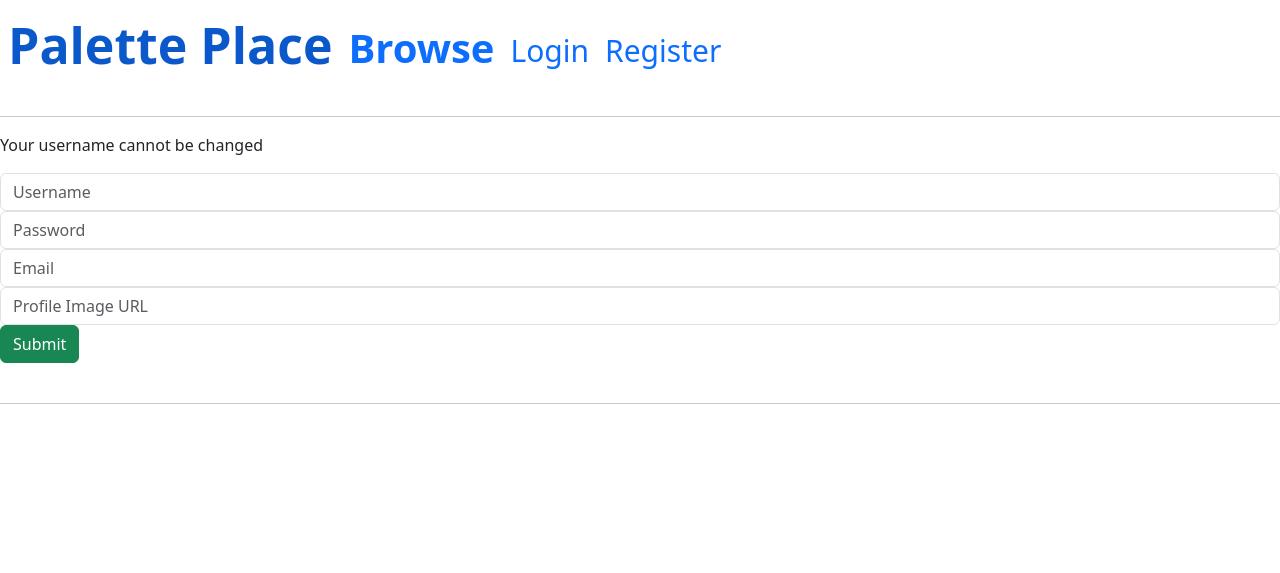
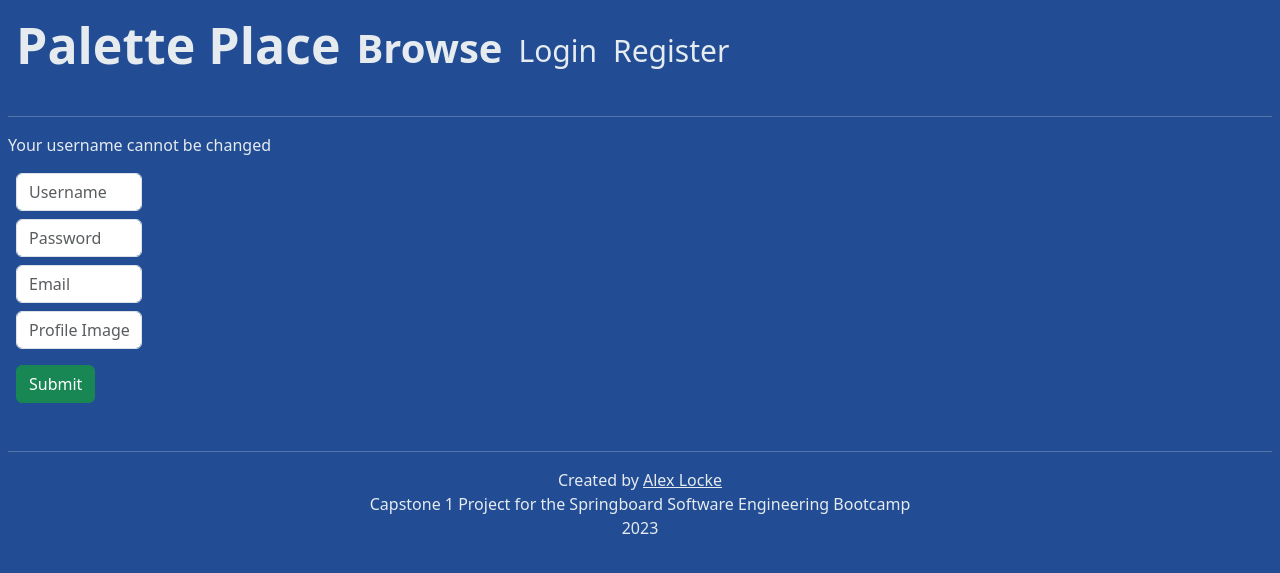
Before and after one commit to alocke8181/capstone-1, a Flask app: page /users/register in a window 1280 px wide. Shown: the top 573 px of the page. Run offline with Flask 3, Linux system fonts and the light colour scheme; some libraries are stand-ins or nearby versions.

Commit message:
added basic styling

```diff
--- a/code/static/stylesheets/base.css
+++ b/code/static/stylesheets/base.css
@@ -1,8 +1,32 @@
+body{
+    background-color: #224D94;
+    color:#E5EBEF;
+    margin-left: 8px;
+    margin-right: 8px;
+}
+
+body a{
+    color:#E5EBEF;
+}
+
+hr{
+    color:#E5EBEF;
+}
+
+#footer{
+    width:100%;
+    text-align: center;
+}
+
+#footer p{
+    margin-bottom: 0px;
+}
 
 #header-links{
     list-style-type: none;
     margin:0;
     padding:0;
+
 }
 
 #header-links li{
@@ -14,6 +38,7 @@
     display:block;
     padding: 8px;
     text-decoration: none;
+    color: #E5EBEF;
 }
 
 #home-link{
@@ -58,6 +83,10 @@
 .color-picker{
     display: inline-block;
     border: 2px solid black;
+    background-color: #E5EBEF;
+}
+.color-picker h4, .color-picker label{
+    color:#444D66;
 }
 
 input[type=color]{
@@ -97,6 +126,11 @@ input[type=color]{
     border: 2px solid black;
     text-align: center;
     margin: 2px;
+    background-color: #E5EBEF;
+}
+
+.palette-prev i, .palette-prev a{
+    color: #224D94
 }
 
 .color-main{
@@ -145,7 +179,7 @@ input[type=color]{
     text-align: center;
 }
 
-#footer {
+#more-button {
     width: 100%;
     margin: auto;
     text-align: center;
@@ -156,3 +190,34 @@ input[type=color]{
     margin: auto;
     text-align: center;
 }
+
+.btn-info{
+    background-color:#64B3D8;
+    color: #444D66;
+}
+
+.btn-secondary{
+    background-color: #64B3D8;
+    color: #444D66;
+}
+
+#info{
+    margin-left: 10px;
+}
+
+.login-field, .register-field{
+    width: 10%;
+    margin: 8px;
+}
+
+.edit-field{
+    margin-bottom: 8px;
+}
+
+.edit-password{
+    width: 40%;
+}
+
+button{
+    margin: 8px;
+}
--- a/code/templates/base.html
+++ b/code/templates/base.html
@@ -47,6 +47,13 @@
     {% endblock %}
     <br>
     <hr>
+    <div id="footer">
+        <p>Created by <a href="https://www.linkedin.com/in/alex-locke-2019/">Alex Locke</a>
+        <p>Capstone 1 Project for the Springboard Software Engineering Bootcamp</p>
+        <p>2023</p>
+    </div>
+
+
     <script src="https://unpkg.com/jquery"></script>
     <script src="https://unpkg.com/axios/dist/axios.js"></script>
     {% block scripts %}
--- a/code/templates/palettes/browse.html
+++ b/code/templates/palettes/browse.html
@@ -9,7 +9,7 @@
     <div id="pal-div">
     </div>
     <br>
-    <div id="footer">
+    <div id="more-button">
         <button id="load-but" class="btn btn-primary">See More</button>
     </div>
 
--- a/code/templates/palettes/create.html
+++ b/code/templates/palettes/create.html
@@ -1,13 +1,15 @@
 {% extends 'base.html' %}
 {% block content %}
+<div id="info">
     <h3>Create a New Palette</h3>
     <p>Pick and lock colors and the API will generate colors to compliment them!</p>
     <p>
         <ul>
             <li>Locking too many colors may have the generator keep yielding the same results.</li>
-        <li>Locked colors may shift with each generation.</li>
+            <li>Locked colors may slightly shift with each generation.</li>
         </ul>
     </p>
+</div>
 <div id="color-section">
     <form>
         {% for color_key in colors.keys() %}
@@ -54,7 +56,6 @@
         </div>
     </form>
 </div>
-<hr>
 <div id="sample-site">
 
 </div>
--- a/code/templates/palettes/edit.html
+++ b/code/templates/palettes/edit.html
@@ -8,10 +8,10 @@
             {% for error in field.errors %}
                 <span class="text-danger">{{ error }}</span>
             {% endfor %}
-            {{ field(placeholder=field.label.text, class="form-control") }}
+            {{ field(placeholder=field.label.text, class="form-control edit-field") }}
         {% endfor %}
             <button type="submit" class="btn btn-success">Confirm</button>
-            <a href="/palettes/{{ palette.id }}" class="btn btn-outline-secondary">Return</a>
+            <a href="/palettes/{{ palette.id }}"><button class="btn btn-info">Return</button></a>
         </div>
     </form>
 </div>
--- a/code/templates/palettes/view.html
+++ b/code/templates/palettes/view.html
@@ -49,7 +49,7 @@
         <li><h4>Tags:</h4></li>
         {% for tag in palette.tags %}
             <li>
-                <button class="btn btn-info">{{tag.name}}</button>
+                <button class="btn btn-info" disabled>{{tag.name}}</button>
             </li>
         {% endfor %}
     </ul>
--- a/code/templates/users/edit.html
+++ b/code/templates/users/edit.html
@@ -8,18 +8,18 @@
             {% for error in field.errors %}
                 <span class="text-danger">{{ error }}</span>
             {% endfor %}
-            {{ field(placeholder=field.label.text, class="form-control") }}
+            {{ field(placeholder=field.label.text, class="form-control edit-field") }}
         {% endfor %}
         {% if form.password.errors %}
             {% for error in form.password.errors %}
                 <span>{{ error }}</span>
             {% endfor %}
         {% endif %}
-        {{ form.password(placeholder="Enter your password to confirm") }}
+        {{ form.password(placeholder="Enter your password to confirm", class="edit-password") }}
 
         <div>
             <button class="btn btn-success">Confirm</button>
-            <a href="/users/{{ g.user.id }}" class="btn btn-outline-secondary">Return</a>
+            <a href="/users/{{ g.user.id }}"><button class="btn btn-info">Return</button></a>
         </div>
     </form>
 </div>
--- a/code/templates/users/login.html
+++ b/code/templates/users/login.html
@@ -7,7 +7,7 @@
             {% for error in field.errors %}
                 <span class="text-danger">{{ error }}</span>
             {% endfor %}
-        {{ field(placeholder=field.label.text, class='form-control') }}
+        {{ field(placeholder=field.label.text, class='form-control login-field') }}
         {% endfor %}
         <button class="btn btn-success">Login</button>
     </form>
--- a/code/templates/users/register.html
+++ b/code/templates/users/register.html
@@ -8,7 +8,7 @@
             {% for error in field.errors %}
                 <span class="text-danger">{{ error }}</span>
             {% endfor %}
-        {{ field(placeholder=field.label.text, class='form-control') }}
+        {{ field(placeholder=field.label.text, class='form-control register-field') }}
         {% endfor %}
         <button class="btn btn-success">Submit</button>
     </form>
```
Lines whose indentation alone changed are shown as unchanged.
